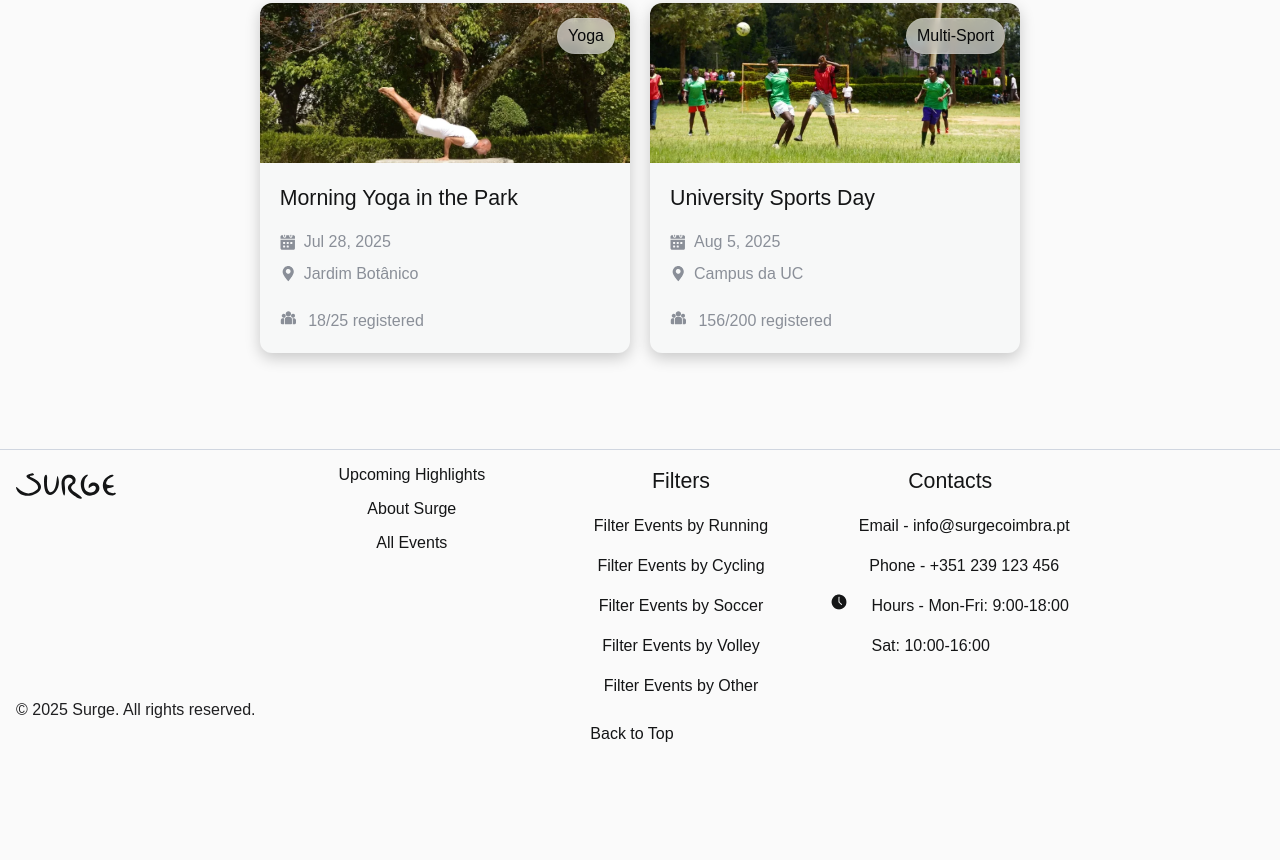
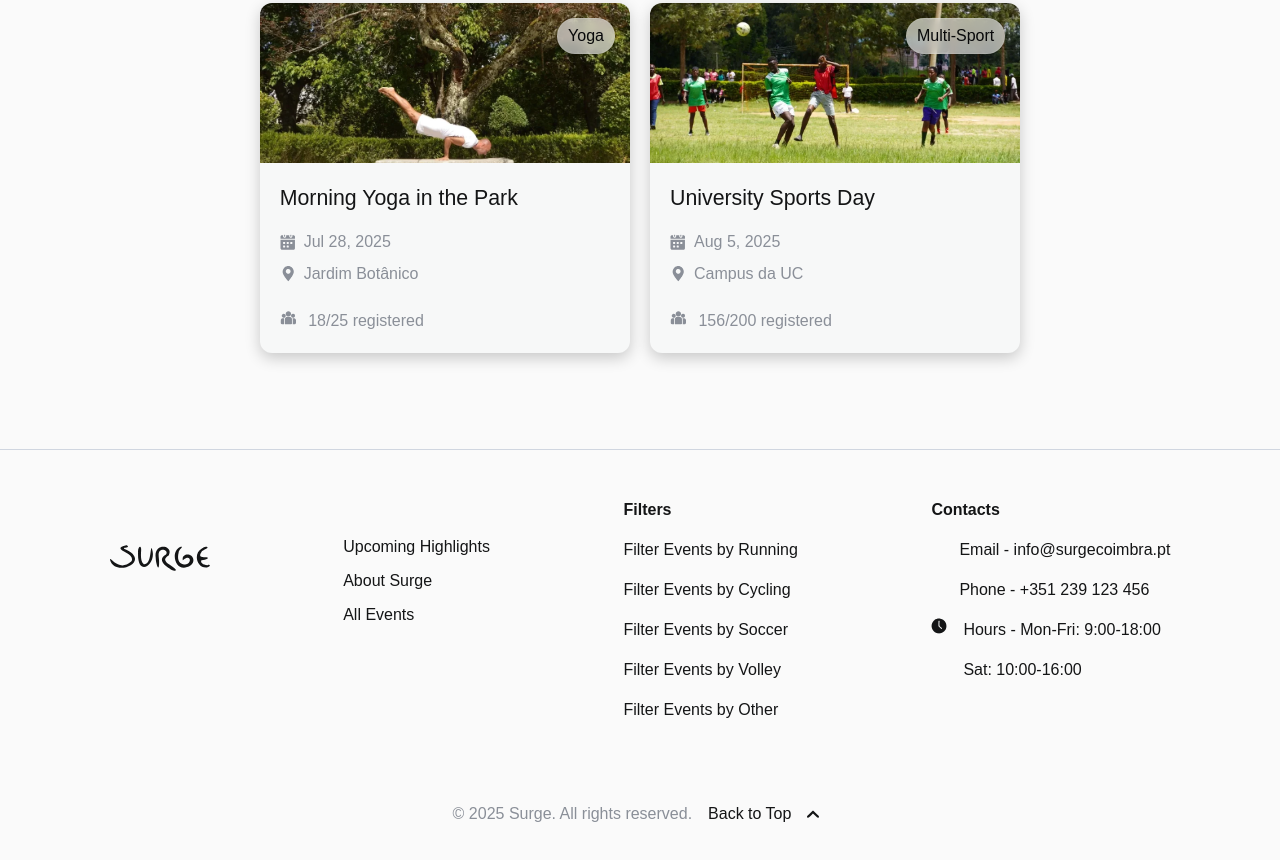
Before and after one commit to silassequeira/Surge-Sport-Events, a plain HTML site: page events.html in a window 1280 px wide. Shown: the part 1115-1975 px from the top of the page. Before the commit the page ends 1877 px from the top, so only its background shows below. Drawn offline with nearby package versions, Linux system fonts and the light colour scheme.

Commit message:
Update footer layout and styles for improved accessibility and consistency

```diff
--- a/css/styles.css
+++ b/css/styles.css
@@ -116,7 +116,7 @@ p {
 }
 
 p {
-    color: var(--color-dark-500);
+    color: var(--color-grey-300);
 }
 
 ul,
@@ -355,7 +355,7 @@ footer nav {
 }
 
 .grey-text {
-    color: var(--color-dark-500);
+    color: var(--color-grey-500);
 }
 
 .hidden {
--- a/events.html
+++ b/events.html
@@ -283,29 +283,29 @@
         </div>
     </div>
 
-    <footer>
-        <nav aria-label="Footer Navigation" class="grid align-center-between items-flex-start w-100">
-            <span class="svg-surge-logo logo hidden-mobile" data-svg-class="site-logo"></span>
-            <ul class="flex-col align-center">
+    <footer class="flex-col align-center-between mt-4 mb-2 ">
+        <nav aria-label="Footer Navigation" class="flex-row align-center-between items-flex-start mt-2 wrap p-1 gap-1">
+            <span class="svg-surge-logo logo pt-2-5 hidden-mobile" data-svg-class="site-logo"></span>
+            <ul class="flex-col items-flex-start pt-2-5">
                 <li><a href="index.html#upcoming-events">Upcoming Highlights</a></li>
                 <li><a href="index.html#about">About Surge</a></li>
                 <li><a href="events.html">All Events</a></li>
             </ul>
-            <div class="flex-col align-center">
-                <h3>Filters</h3>
-                <ul class="flex-col align-center">
-                    <li><a href="events.html#filter1">Filter Events by Running</a></li>
-                    <li><a href="events.html#filter2">Filter Events by Cycling</a></li>
-                    <li><a href="events.html#filter3">Filter Events by Soccer</a></li>
-                    <li><a href="events.html#filter4">Filter Events by Volley</a></li>
-                    <li><a href="events.html#filter5">Filter Events by Other</a></li>
+            <div class="flex-col items-flex-start ">
+                <h3 class="text-size-1 bold">Filters</h3>
+                <ul class="flex-col align-center items-flex-start">
+                    <li><a href="events.html?category=running">Filter Events by Running</a></li>
+                    <li><a href="events.html?category=cycling">Filter Events by Cycling</a></li>
+                    <li><a href="events.html?category=soccer">Filter Events by Soccer</a></li>
+                    <li><a href="events.html?category=volleyball">Filter Events by Volley</a></li>
+                    <li><a href="events.html?category=other-all">Filter Events by Other</a></li>
                 </ul>
             </div>
 
-            <div class="flex-col align-center" id="contact">
-                <h3>Contacts</h3>
-                <div class="flex-col align-center">
-                    <ul class="flex-col align-center">
+            <div class="flex-col items-flex-start" id="contact">
+                <h3 class="text-size-1 bold">Contacts</h3>
+                <div class="flex-col align-center ">
+                    <ul class="flex-col align-center items-flex-start">
                         <li>
                             <span class="svg-email icon" aria-hidden="true"></span>
                             <span>Email - info@surgecoimbra.pt</span>
@@ -314,7 +314,7 @@
                             <span class="svg-phone icon" aria-hidden="true"></span>
                             <span>Phone - +351 239 123 456</span>
                         </li>
-                        <li class="flex-row items-flex-start">
+                        <li class="flex-row items-flex-start gap-05">
                             <span class="svg-clock icon" aria-hidden="true"></span>
                             <div class="flex-col align-flex-end">
                                 <span>Hours - Mon-Fri: 9:00-18:00</span>
@@ -325,11 +325,15 @@
                 </div>
             </div>
         </nav>
-        <p>&copy; 2025 Surge. All rights reserved.</p>
-        <a href="#top" class="flex-row align-center">
-            <span>Back to Top</span>
-            <div class="arrow-btn-up"></div>
-        </a>
+
+        <div class="flex-row align-center-between mt-4">
+            <p>&copy; 2025 Surge. All rights reserved.</p>
+            <a href="#top" class="flex-row align-center">
+                <span>Back to Top</span>
+                <div class="svg-arrow top icon-small gap-03"></div>
+            </a>
+
+        </div>
     </footer>
     <script src="https://cdnjs.cloudflare.com/ajax/libs/flatpickr/4.6.13/flatpickr.min.js"></script>
 
```
